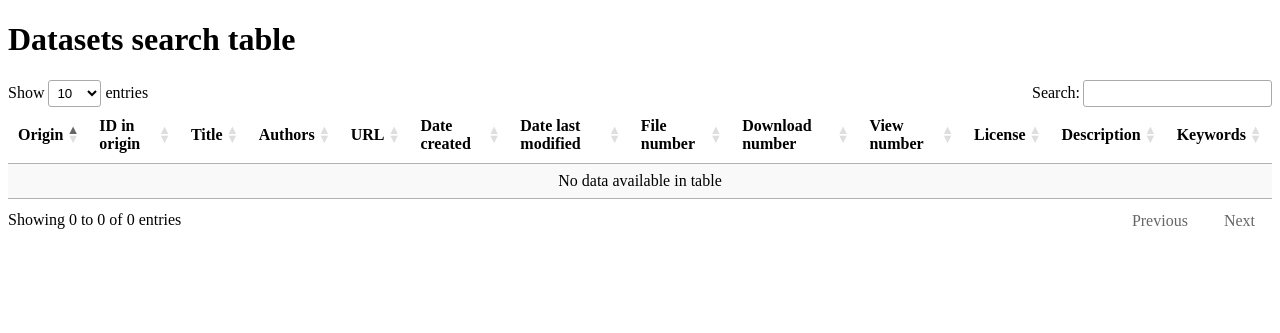
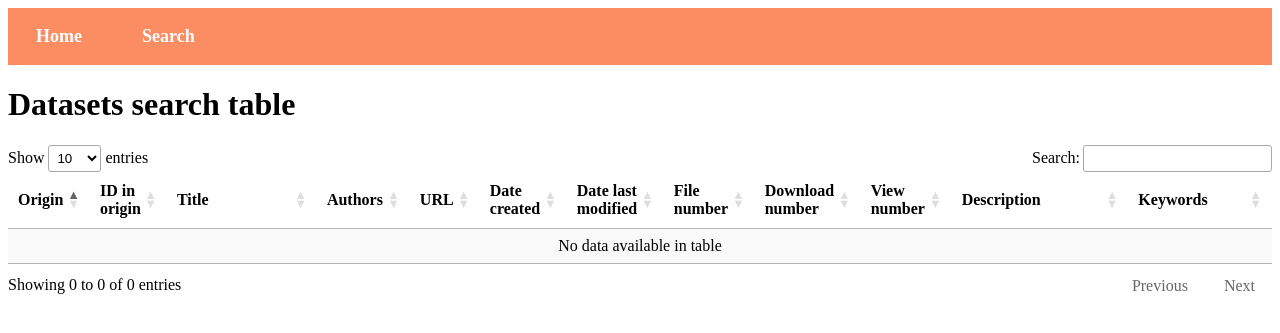
Before and after one commit to MDverse/mdde2, a FastAPI app: template templates/search.html in a window 1280 px wide. Shown: the top 333 px of the page. Run offline with FastAPI, Linux system fonts and the light colour scheme; the template is opened without the code that fills it, so the values that code supplies are empty; some libraries are stand-ins or nearby versions.

Commit message:
Formatting plot mouse hover + adding navigation header

```diff
--- a/templates/search.html
+++ b/templates/search.html
@@ -24,8 +24,41 @@
             text-overflow: ellipsis;
         }
       </style>
+
+    <!-- Navigation header CSS -->
+    <style>
+        header {
+          background-color: #fc8d62;
+          padding: 8px;
+        }
+        nav {
+          display: flex;
+          justify-content: flex-start;
+          gap: 20px;
+        }
+        nav a {
+          color: white;
+          text-decoration: none;
+          font-size: 18px;
+          font-weight: bold;
+          padding: 10px 20px;
+          border-radius: 4px;
+          transition: background 0.3s ease;
+        }
+        nav a:hover {
+          background-color: rgba(255, 255, 255, 0.2);
+        }
+      </style>
 </head>
 <body>
+    <header>
+        <nav>
+            <a href="/">Home</a>
+            <a href="/search">Search</a>
+        </nav>
+    </header>
+
+
     <h1>Datasets search table </h1>
 
     <table id="DatasetsSearchTable" class="display" style="width:100%">
@@ -41,7 +74,6 @@
                 <th>File number</th>
                 <th>Download number</th>
                 <th>View number</th>
-                <th>License</th>
                 <th>Description</th>
                 <th>Keywords</th>
             </tr>
@@ -65,13 +97,12 @@
                         N/A
                     {% endif %}
                 </td>
-                <td><a href="{{ dataset.url }}" target="_blank">🌐</a></td>
+                <td><a href="{{ dataset.url }}" target="_blank" style="text-decoration:none;">🌐</a></td>
                 <td>{{ dataset.date_created }}</td>
                 <td>{{ dataset.date_last_modified }}</td>
                 <td>{{ dataset.file_number }}</td>
                 <td>{{ dataset.download_number }}</td>
                 <td>{{ dataset.view_number }}</td>
-                <td>{{ dataset.license }}</td>
                 <td class="ellipsis" title="{{ dataset.description }}">
                     {{ dataset.description }}
                 </td>
@@ -97,7 +128,24 @@
     <!-- Script that initializes DataTables -->
     <script type="text/javascript">
         $(document).ready(function() {
-            $('#DatasetsSearchTable').DataTable();
+            $('#DatasetsSearchTable').DataTable({
+                // fixedHeader: true,
+                // autoWidth: true,
+                columnDefs: [
+                { width: '6%', targets: 0 },    // Origin
+                { width: '6%', targets: 1 },    // ID in origin
+                { width: '20%', targets: 2 },   // Title
+                { width: '7%', targets: 3 },   // Authors
+                { width: '3%', targets: 4 },    // URL
+                { width: '6%', targets: 5 },   // Date created
+                { width: '6%', targets: 6 },   // Date last modified
+                { width: '3%', targets: 7 },    // File number
+                { width: '3%', targets: 8 },    // Download number
+                { width: '3%', targets: 9 },    // View number
+                { width: '20%', targets: 10 },  // Description
+                { width: '15%', targets: 11 },  // Keywords
+            ]
+            });
         });
     </script>
 </body>
```
Also changed, not shown: queries.py (+4 -4 lines), templates/index.html (+35 -1 lines).
